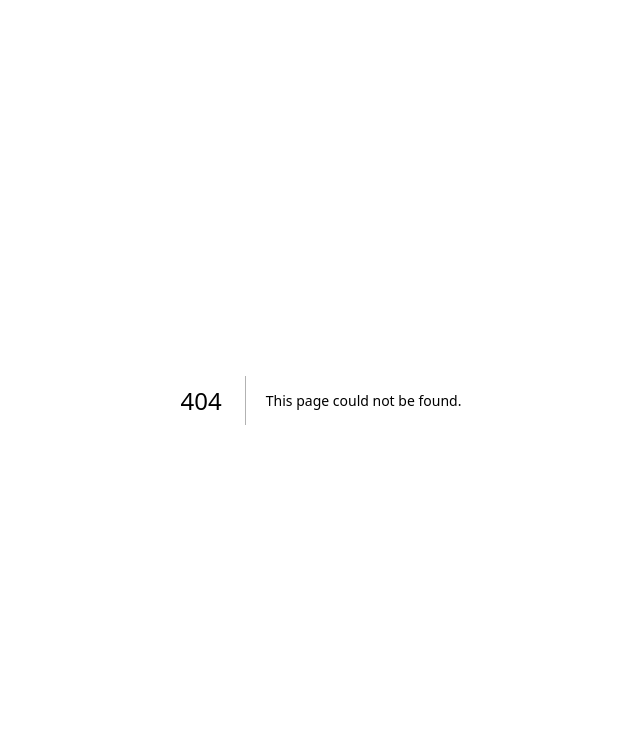
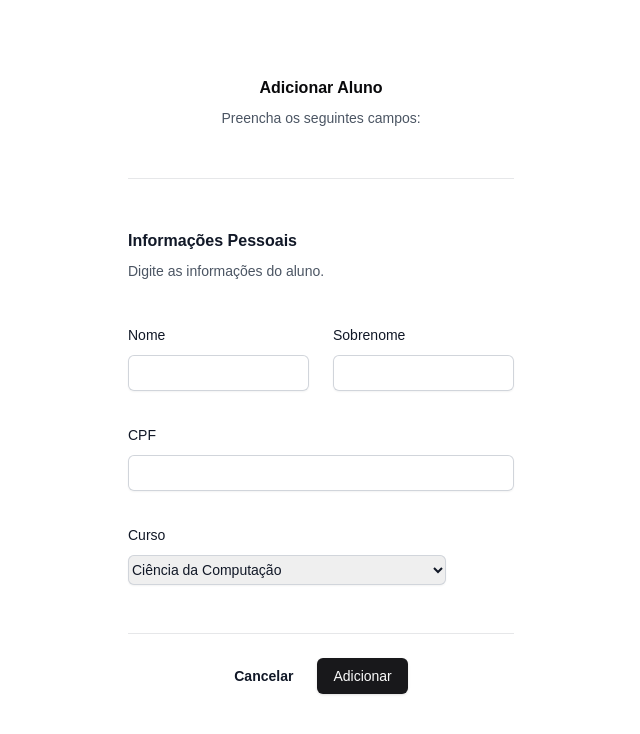
Before and after one commit to Projeto-Integrador-2024/Front-end, a Next.js app: page /paineldecontrole/alunos/criarAluno in a window 1280 px wide. Before the commit this address had no page. Shown: the top 734 px of the page, without its empty margins (319-959 px from the left). Built offline with nearby package versions, Linux system fonts and the light colour scheme.

Commit message:
feat: :rocket: Cadastro de aluno - form

```diff
--- /dev/null
+++ b/src/app/paineldecontrole/alunos/criarAluno/page.tsx
@@ -0,0 +1,60 @@
+"use client";
+import { useRouter } from "next/navigation";
+import { Button } from "@/components/ui/button"
+
+export function criarAluno(){
+    const router = useRouter();
+
+    return(
+    <form className="flex items-center justify-center min-h-screen flex-col">
+        <div className="space-y-12">
+            <div className="border-b border-gray-900/10 pb-12">
+                <h2 className="text-base leading-7 text-center mt-[5%] text-2xl font-bold">Adicionar Aluno</h2>
+                <p className="mt-1 text-sm leading-6 text-gray-600 text-center">Preencha os seguintes campos:</p>
+            </div>
+            <div className="border-b border-gray-900/10 pb-12">
+                <h2 className="text-base font-semibold leading-7 text-gray-900">Informações Pessoais</h2>
+                <p className="mt-1 text-sm leading-6 text-gray-600">Digite as informações do aluno.</p>
+
+                    <div className="mt-10 grid grid-cols-1 gap-x-6 gap-y-8 sm:grid-cols-6">
+                        <div className="sm:col-span-3">
+                            <label className="block text-sm font-medium leading-6 text-gray-900">Nome</label>
+                            <div className="mt-2">
+                                <input type="text" name="first-name" id="first-name"  className="block w-full rounded-md border-0 py-1.5 text-gray-900 shadow-sm ring-1 ring-inset ring-gray-300 placeholder:text-gray-400 focus:ring-2 focus:ring-inset focus:ring-indigo-600 sm:text-sm sm:leading-6"/>
+                            </div>
+                        </div>
+
+                        <div className="sm:col-span-3">
+                            <label className="block text-sm font-medium leading-6 text-gray-900">Sobrenome</label>
+                            <div className="mt-2">
+                                <input type="text" name="last-name" id="last-name"  className="block w-full rounded-md border-0 py-1.5 text-gray-900 shadow-sm ring-1 ring-inset ring-gray-300 placeholder:text-gray-400 focus:ring-2 focus:ring-inset focus:ring-indigo-600 sm:text-sm sm:leading-6"/>
+                            </div>
+                        </div>
+
+                        <div className="sm:col-span-6">
+                            <label className="block text-sm font-medium leading-6 text-gray-900">CPF</label>
+                            <div className="mt-2">
+                                <input className="block w-full rounded-md border-0 py-1.5 text-gray-900 shadow-sm ring-1 ring-inset ring-gray-300 placeholder:text-gray-400 focus:ring-2 focus:ring-inset focus:ring-indigo-600 sm:text-sm sm:leading-6"/>
+                            </div>
+                        </div>
+
+                        <div className="sm:col-span-5">
+                            <label  className="block text-sm font-medium leading-6 text-gray-900 ">Curso</label>
+                            <div className="mt-2">
+                                <select id="country" name="country"  className="block w-full rounded-md border-0 py-1.5 text-gray-900 shadow-sm ring-1 ring-inset ring-gray-300 focus:ring-2 focus:ring-inset focus:ring-indigo-600 sm:max-w-xs sm:text-sm sm:leading-6">
+                                <option>Ciência da Computação</option>
+                                </select>
+                            </div>
+                        </div>
+                    </div>
+            </div>
+        </div>
+
+        <div className="mt-6 flex items-center justify-end gap-x-6 mb-[4%]">
+            <button type="button" className="text-sm font-semibold leading-6 text-gray-900" onClick={() => router.push("/paineldecontrole/alunos")}>Cancelar</button>
+            <Button>Adicionar</Button>
+        </div>
+    </form>
+    );
+}
+export default criarAluno
--- a/src/app/paineldecontrole/alunos/page.tsx
+++ b/src/app/paineldecontrole/alunos/page.tsx
@@ -1,3 +1,5 @@
+"use client";
+
 import {
   Table,
   TableBody,
@@ -8,8 +10,11 @@ import {
   TableRow,
 } from "@/components/ui/table"
 import { Button } from "@/components/ui/button"
+import { useRouter } from "next/navigation";
 
 export function alunos() {
+  const router = useRouter();
+
   return (
     <div>
         <Table className="max-w-[600px] w-full mx-auto border mt-[10%]">
@@ -40,7 +45,7 @@ export function alunos() {
             </TableBody>
         </Table>
         <div className="flex flex-row max-w-[10%] max-w-[600px] w-full mx-auto mt-[5%] items-center justify-center gap-x-[4%]">
-          <Button className="w-full">
+          <Button className="w-full" onClick={() => router.push("/paineldecontrole/alunos/criarAluno")}>
               Adicionar Aluno
           </Button>
 
--- a/src/app/paineldecontrole/page.tsx
+++ b/src/app/paineldecontrole/page.tsx
@@ -9,7 +9,7 @@ export function ControlPanel() {
   return (
     <div className="flex items-center justify-center min-h-screen">
       <div className="flex flex-col w-[400px] border p-4">
-        <h1 className="text-center">Painel de Controle</h1>
+        <h1 className="text-center text-3xl font-bold mb-[5%]">Painel de Controle</h1>
         <Button className="w-full mb-2" onClick={() => router.push("/paineldecontrole/alunos")}>
           Alunos
         </Button>
```
